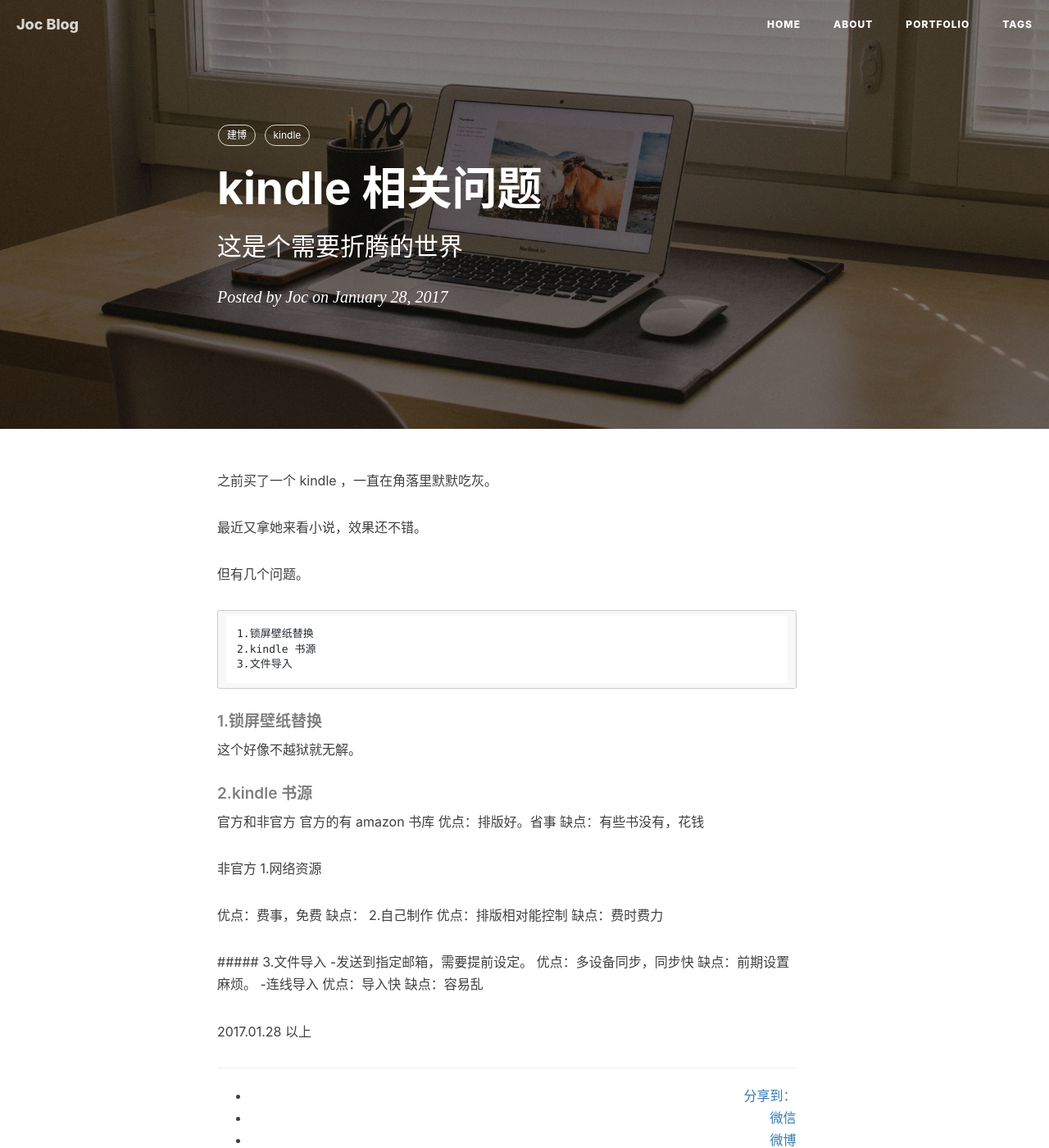
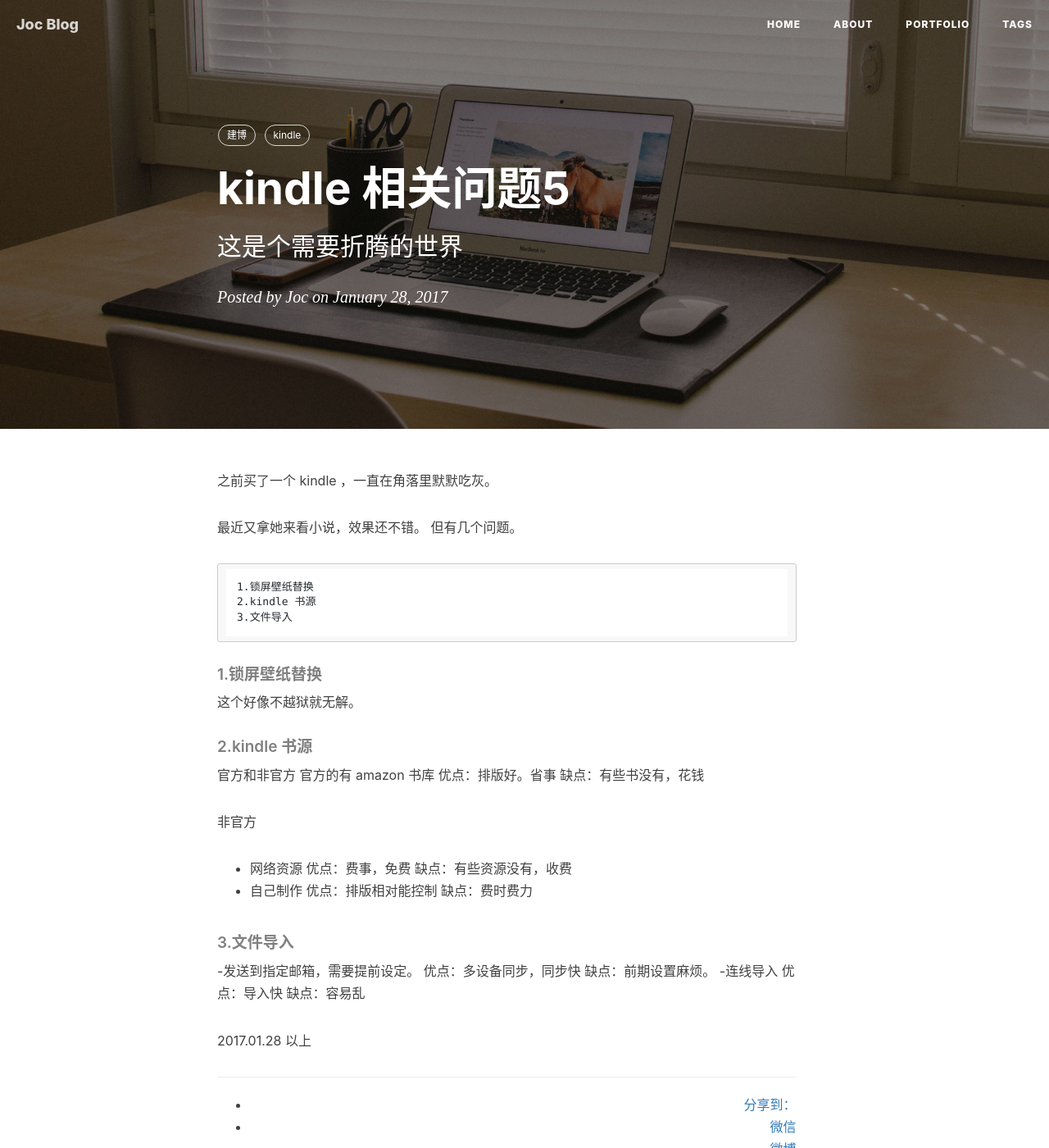
Before and after one commit to joc2422/jttt.github.io, a Jekyll site: the page built from _posts/2017-01-28-07.markdown, in a window 1280 px wide and 1400 px high. Shown: the whole window at 82% size. Built offline with Jekyll 4.4.1, drawn with Linux system fonts in a browser that asks for light colours; nearby versions of some CDN libraries; comment, search, counter and statistics services are not loaded.

Commit message:
Update 2017-01-28-07.markdown

````diff
--- a/_posts/2017-01-28-07.markdown
+++ b/_posts/2017-01-28-07.markdown
@@ -1,6 +1,6 @@
 ---
 layout:     post
-title:      "kindle 相关问题"
+title:      "kindle 相关问题5"
 subtitle:   "这是个需要折腾的世界"
 date:       2017-01-28 22:00:00
 author:     "Joc"
@@ -13,7 +13,6 @@ tags:
 之前买了一个 kindle ，一直在角落里默默吃灰。
 
 最近又拿她来看小说，效果还不错。
-
 但有几个问题。
 
 ```
@@ -34,19 +33,18 @@ tags:
 缺点：有些书没有，花钱
 
 非官方
-1.网络资源
-
+- 网络资源
 优点：费事，免费
-缺点：
-2.自己制作
+缺点：有些资源没有，收费
+- 自己制作
 优点：排版相对能控制
 缺点：费时费力
 
- ##### 3.文件导入
- -发送到指定邮箱，需要提前设定。
+##### 3.文件导入
+-发送到指定邮箱，需要提前设定。
 优点：多设备同步，同步快
 缺点：前期设置麻烦。
- -连线导入
+-连线导入
 优点：导入快
 缺点：容易乱
 
````
